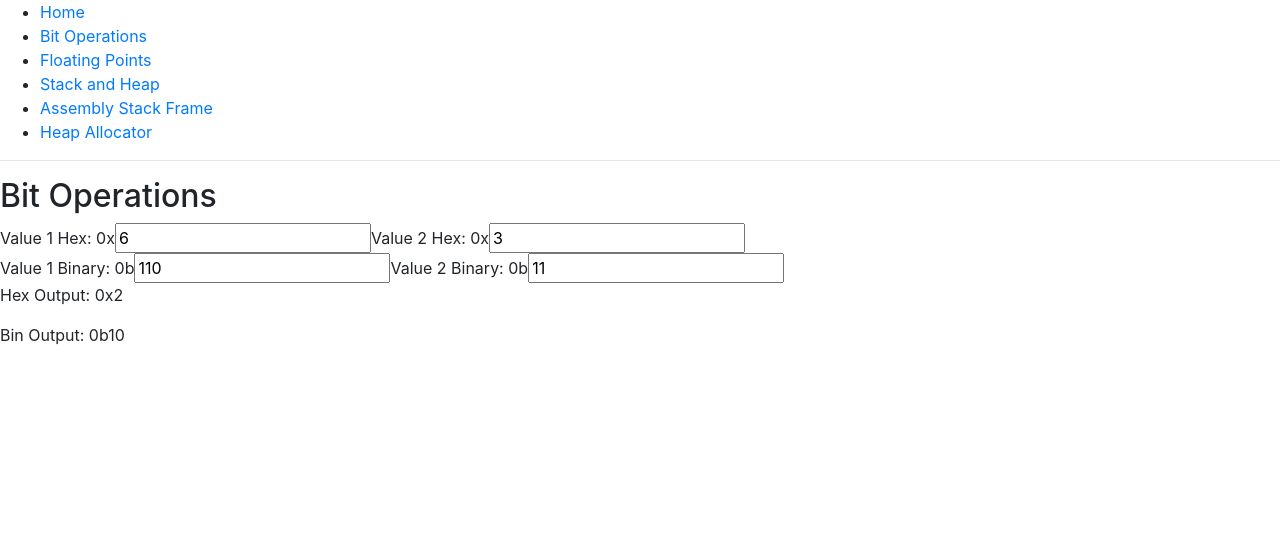
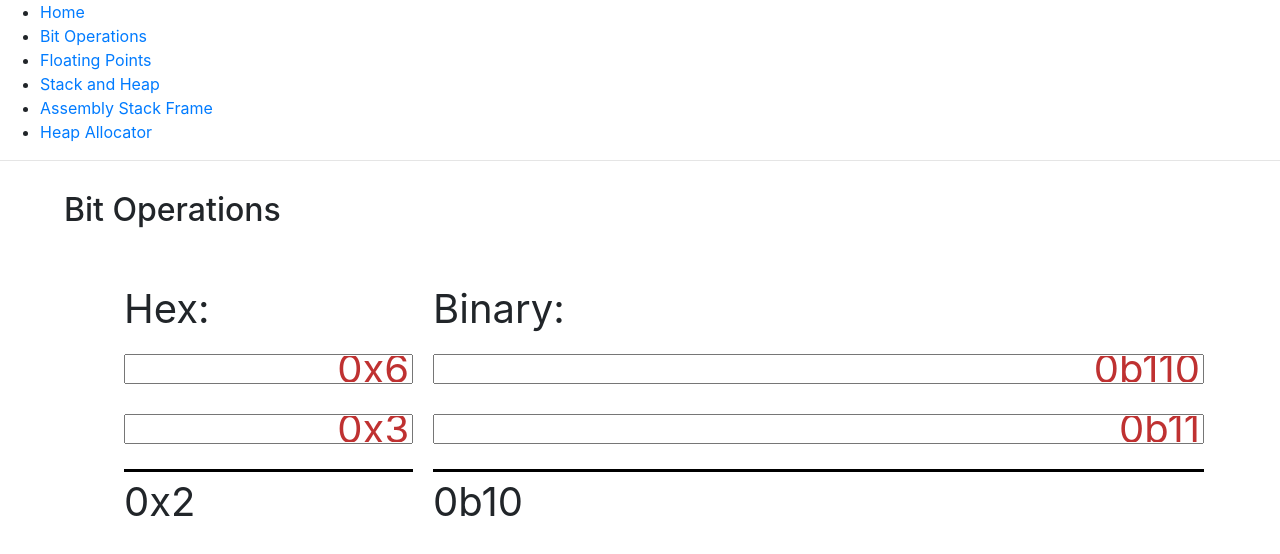
Before and after one commit to mdrach/cs107-apps, a React (Create React App) app: page /bit_operations in a window 1280 px wide. Shown: the top 554 px of the page. Built offline with nearby package versions, Linux system fonts and the light colour scheme.

Commit message:
reformatting part 1 bit_operations

```diff
--- a/src/apps/bit_operations.js
+++ b/src/apps/bit_operations.js
@@ -1,4 +1,6 @@
 import React from "react";
+// import ContentEditable from "react-contenteditable";
+
 
 class BitOperations extends React.Component {
   constructor(props) {
@@ -10,21 +12,32 @@ class BitOperations extends React.Component {
     };
   }
 
-  handleChange = (e, base) => {
-    let val = e.target.value;
+	convertInput = (val, base) => {
+    if (val.length >= 2 && (val[1].toLowerCase() === "b" ||
+        val[1].toLowerCase() === "x"))   // TODO make this less hacky
+      val = val.substring(2);
+
 
     // Error check
     if (val === "")
       val = 0;
-    if ((base === 16 && !/[0-9A-F]+/.test(val)) ||
-        (base === 2 && !/[0-1]+/.test(val)))
-      return;
+    if ((base === 16 && !/^[0-9a-fA-F]+$/.test(val)) ||
+        (base === 2 && !/^[0-1]+$/.test(val)))
+      return null;
 
+		return parseInt(val, base);
+	}
 
-    if (e.target.name === "val1")
-      this.setState({val1: parseInt(val, base)});
-    else if (e.target.name === "val2")
-      this.setState({val2: parseInt(val, base)});
+  handleChangeVal1 = (e, base) => {
+		let inputAsInt = this.convertInput(e.target.value, base);
+		if (inputAsInt == null) return;
+		this.setState({val1: inputAsInt});
+  }
+
+  handleChangeVal2 = (e, base) => {
+		let inputAsInt = this.convertInput(e.target.value, base);
+		if (inputAsInt == null) return;
+		this.setState({val2: inputAsInt});
   }
 
   evaluateResult = () => {
@@ -41,40 +54,71 @@ class BitOperations extends React.Component {
   render() {
     let result = this.evaluateResult();
 
-    // TODO: make inputs accept hex / binary only
-    return (
+    let hexInput = (
+        <div className="inputModule hexInputModule">
           <div>
-        <h2>Bit Operations</h2>
+            Hex:
+          </div>
           <div>
-          Value 1 Hex: 0x<input
+            <div>
+							<input
 								type="text"
-            name="val1"
-            value={this.state.val1.toString(16)}
-            onChange={(e) => this.handleChange(e, 16)}
-          />
-          Value 2 Hex: 0x<input
-            type="text"
-            name="val2"
-            value={this.state.val2.toString(16)}
-            onChange={(e) => this.handleChange(e, 16)}
+								value={"0x" + this.state.val1.toString(16)}
+								onChange={(e) => this.handleChangeVal1(e, 16)}
 							/>
             </div>
             <div>
-          Value 1 Binary: 0b<input
+							<input
 								type="text"
-            name="val1"
-            value={this.state.val1.toString(2)}
-            onChange={(e) => this.handleChange(e, 2)}
-          />
-          Value 2 Binary: 0b<input
-            type="text"
-            name="val2"
-            value={this.state.val2.toString(2)}
-            onChange={(e) => this.handleChange(e, 2)}
+								value={"0x" + this.state.val2.toString(16)}
+								onChange={(e) => this.handleChangeVal2(e, 16)}
 							/>
             </div>
-        <p>Hex Output: 0x{result.toString(16)}</p>
-        <p>Bin Output: 0b{result.toString(2)}</p>
+            <div className="result">
+            {"0x" + result.toString(16)}
+            </div>
+          </div>
+      </div>
+    );
+
+    let binaryInput = (
+      <div className="inputModule binaryInputModule">
+        <div>
+          Binary:
+        </div>
+          <div>
+            <div>
+							<input
+								type="text"
+								value={"0b" + this.state.val1.toString(2)}
+								onChange={(e) => this.handleChangeVal1(e, 2)}
+							/>
+            </div>
+            <div>
+							<input
+								type="text"
+								value={"0b" + this.state.val2.toString(2)}
+								onChange={(e) => this.handleChangeVal2(e, 2)}
+							/>
+            </div>
+            <div className="result">
+              {"0b" + result.toString(2)}
+            </div>
+          </div>
+        </div>
+    );
+
+
+    // TODO: make inputs accept hex / binary only
+    return (
+      <div className="applet-wrapper">
+        <h2 className="applet-title">Bit Operations</h2>
+        <div className="applet">
+          {hexInput}
+          {binaryInput}
+        </div>
+					<div>
+					</div>
       </div>
     );
   }
```
Also changed, not shown: src/App.css. Lines whose indentation alone changed are shown as unchanged.
